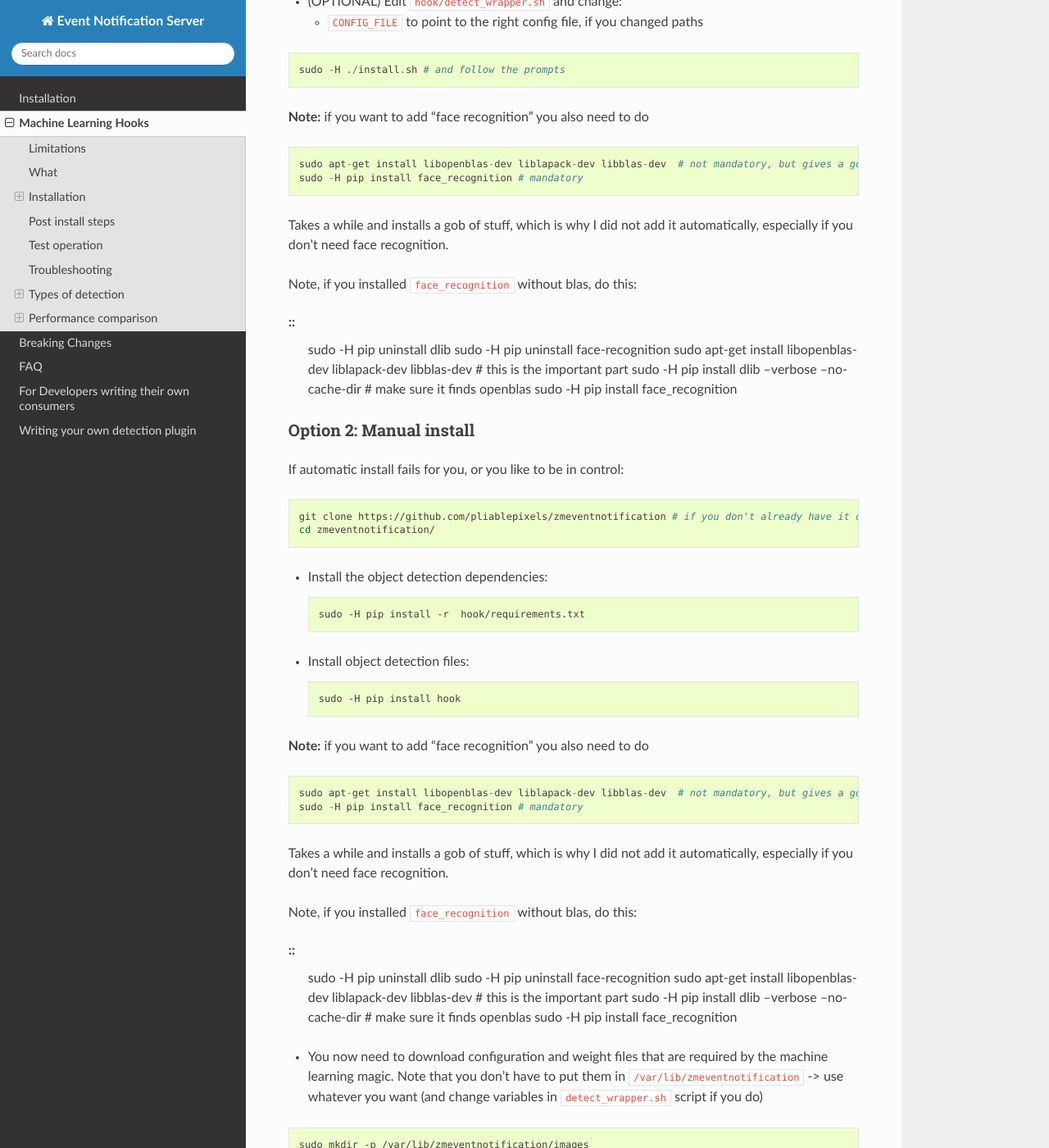
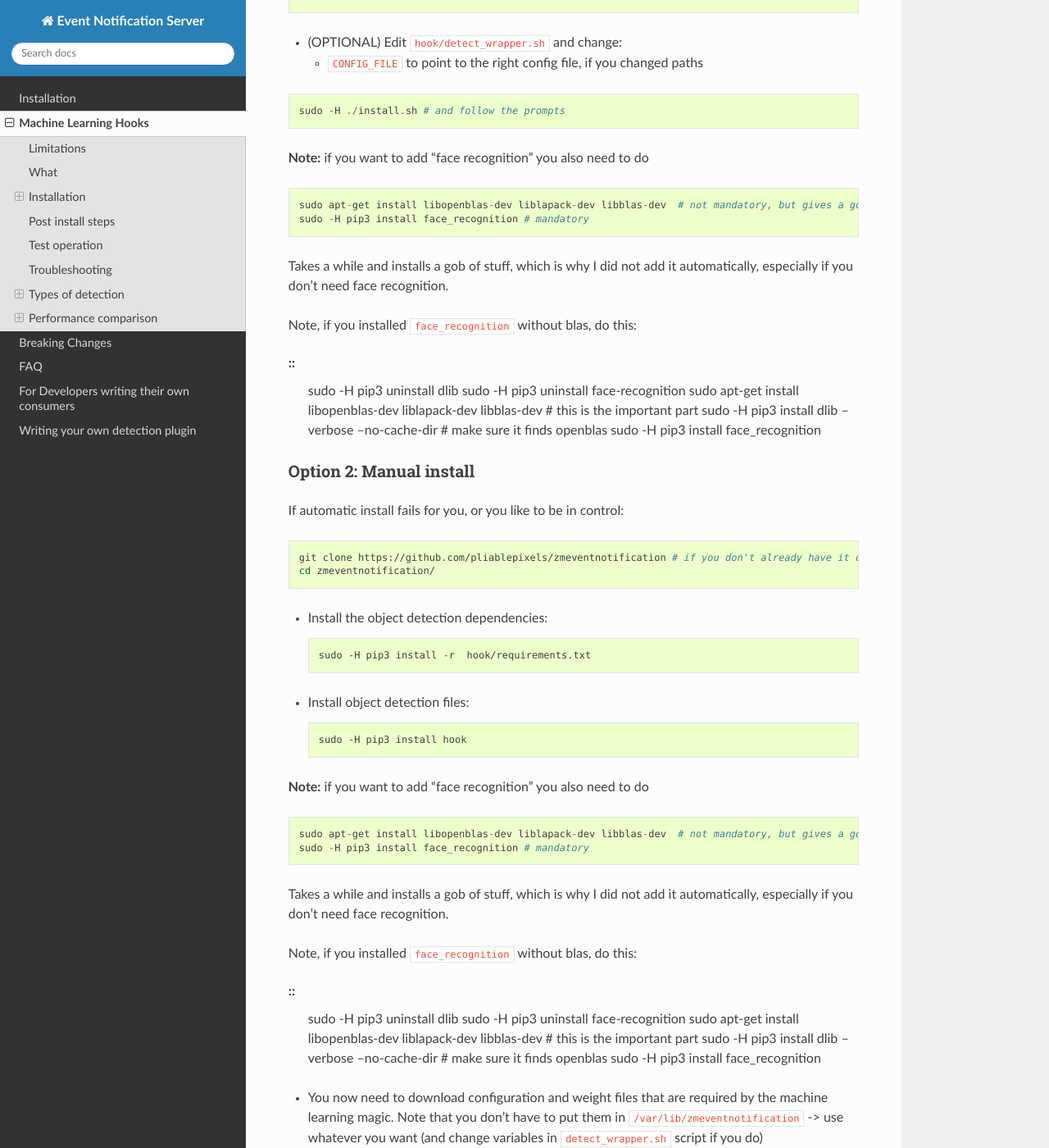
Before and after one commit to ZoneMinder/zmeventnotification, a Sphinx documentation site: the page built from docs/guides/hooks.rst, in a window 1280 px wide and 1400 px high, scrolled down 1149 px. Shown: the whole window at 82% size. Built offline with Sphinx 7.4.7 and the Read the Docs theme 2.0.0, drawn with Linux system fonts in a browser that asks for light colours; some of the changed text lies outside the part shown.

Commit message:
clarified 3x support

```diff
--- a/docs/guides/hooks.rst
+++ b/docs/guides/hooks.rst
@@ -17,8 +17,10 @@
 ~~~~~~~~~~~
 
 -  Only tested with ZM 1.32+. May or may not work with older versions
--  Tested with Python3. Should also work with Python2, but you should know,
+-  Needs Python3 (I used to support Python2, but not any more)
    Python2 will be deprecated in 2020. May as well update.
+- If you are using Python3, you can use ``python`` and ``pip``. They will point to python3 versions. You typically need to use ``python3`` and ``pip3`` when you have a mixed Python 2.x and 3.x install
+
 
 What
 ~~~~
@@ -40,8 +42,8 @@
 Option 1: Automatic install
 ^^^^^^^^^^^^^^^^^^^^^^^^^^^
 
--  You need to have ``pip`` installed. On ubuntu, it is
-   ``sudo apt install python-pip``, or see
+-  You need to have ``pip3`` installed. On ubuntu, it is
+   ``sudo apt install python3-pip``, or see
    `this <https://pip.pypa.io/en/stable/installing/>`__
 -  Clone the event server and go to the ``hook`` directory
 
@@ -65,7 +67,7 @@
 ::
 
     sudo apt-get install libopenblas-dev liblapack-dev libblas-dev  # not mandatory, but gives a good speed boost!
-    sudo -H pip install face_recognition # mandatory
+    sudo -H pip3 install face_recognition # mandatory
 
 Takes a while and installs a gob of stuff, which is why I did not add it
 automatically, especially if you don't need face recognition.
@@ -73,11 +75,11 @@
 Note, if you installed ``face_recognition`` without blas, do this:
 
 ::
-        sudo -H pip uninstall dlib
-        sudo -H pip uninstall face-recognition
+        sudo -H pip3 uninstall dlib
+        sudo -H pip3 uninstall face-recognition
         sudo apt-get install libopenblas-dev liblapack-dev libblas-dev # this is the important part
-        sudo -H pip install dlib --verbose --no-cache-dir # make sure it finds openblas
-        sudo -H pip install face_recognition
+        sudo -H pip3 install dlib --verbose --no-cache-dir # make sure it finds openblas
+        sudo -H pip3 install face_recognition
 
 Option 2: Manual install
 ^^^^^^^^^^^^^^^^^^^^^^^^
@@ -93,20 +95,20 @@
 
    .. code:: bash
 
-       sudo -H pip install -r  hook/requirements.txt
+       sudo -H pip3 install -r  hook/requirements.txt
 
 -  Install object detection files:
 
    .. code:: bash
 
-       sudo -H pip install hook
+       sudo -H pip3 install hook
 
 **Note:** if you want to add "face recognition" you also need to do
 
 ::
 
     sudo apt-get install libopenblas-dev liblapack-dev libblas-dev  # not mandatory, but gives a good speed boost!
-    sudo -H pip install face_recognition # mandatory
+    sudo -H pip3 install face_recognition # mandatory
 
 Takes a while and installs a gob of stuff, which is why I did not add it
 automatically, especially if you don't need face recognition.
@@ -114,11 +116,11 @@
 Note, if you installed ``face_recognition`` without blas, do this:
 
 ::
-        sudo -H pip uninstall dlib
-        sudo -H pip uninstall face-recognition
+        sudo -H pip3 uninstall dlib
+        sudo -H pip3 uninstall face-recognition
         sudo apt-get install libopenblas-dev liblapack-dev libblas-dev # this is the important part
-        sudo -H pip install dlib --verbose --no-cache-dir # make sure it finds openblas
-        sudo -H pip install face_recognition
+        sudo -H pip3 install dlib --verbose --no-cache-dir # make sure it finds openblas
+        sudo -H pip3 install face_recognition
 
 
 -  You now need to download configuration and weight files that are
@@ -276,7 +278,7 @@
 Face Recognition uses
 `this <https://github.com/ageitgey/face_recognition>`__ library. Before
 you try and use face recognition, please make sure you did a
-``sudo -H pip install face_recognition`` The reason this is not
+``sudo -H pip3 install face_recognition`` The reason this is not
 automatically done during setup is that it installs a lot of
 dependencies that takes time (including dlib) and not everyone wants it.
 
```
